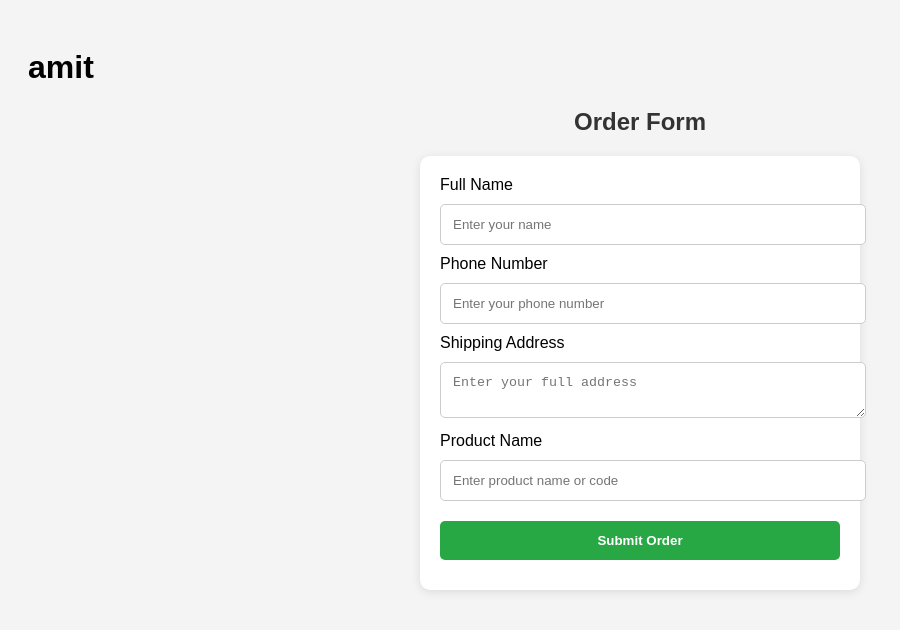
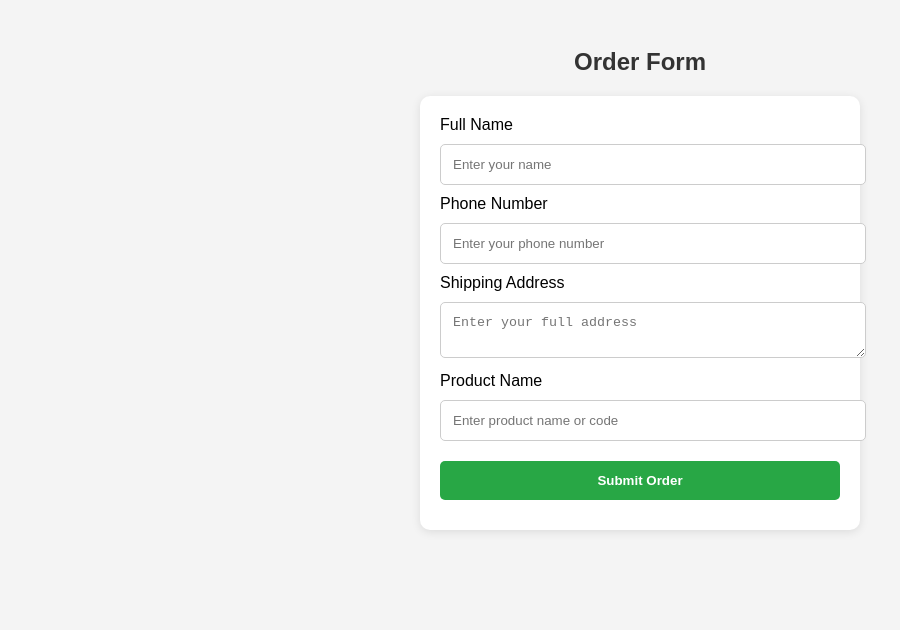
Before and after one commit to ami3776jin-hub/mywebsite, a plain HTML site: page order.html in a window 1280 px wide. Shown: the whole page, without its empty margins (0-900 px from the left). Drawn offline with Linux system fonts and the light colour scheme.

Commit message:
Update order.html

```diff
--- a/order.html
+++ b/order.html
@@ -68,7 +68,7 @@
   </script>
 </head>
 <body>
-<h1>amit</h1>
+
   <h2>Order Form</h2>
 
   <form onsubmit="submitOrder(); return false;">
```
